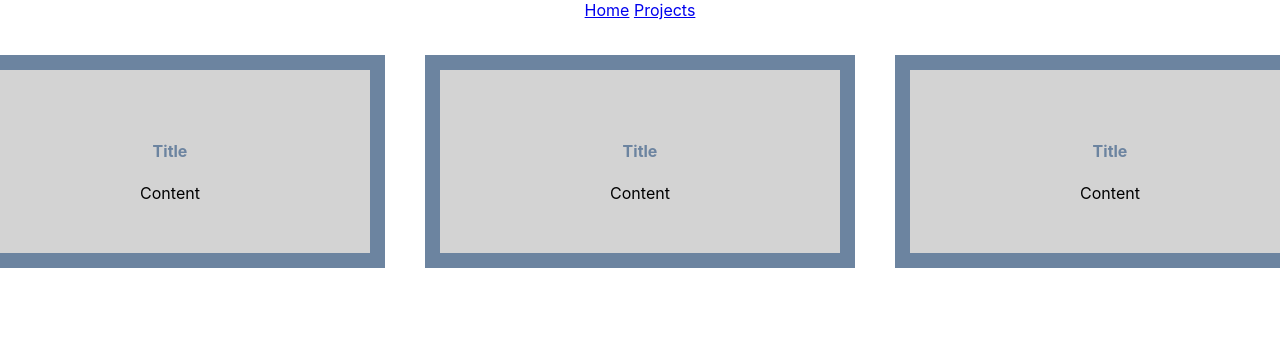
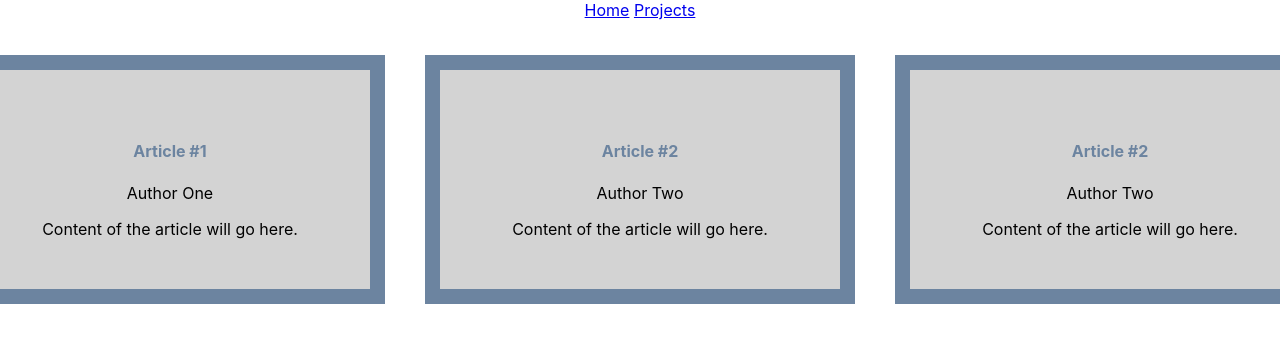
Before and after one commit to r4z4/azure-static, a React (Create React App) app: page /articles in a window 1280 px wide. Shown: the top 342 px of the page. Built offline with nearby package versions, Linux system fonts and the light colour scheme.

Commit message:
json file and typed articles etc

```diff
--- /dev/null
+++ b/src/articles.json
@@ -0,0 +1,14 @@
+{
+    "1": {
+      "title": "Article #1",
+      "date": "05/11/2023",
+      "author": "Author One",
+      "body": "Content of the article will go here."
+    },
+    "2": {
+      "title": "Article #2",
+      "date": "05/11/2023",
+      "author": "Author Two",
+      "body": "Content of the article will go here."
+    }
+  }
--- a/src/components/Article.tsx
+++ b/src/components/Article.tsx
@@ -1,16 +1,31 @@
 import React from 'react';
+import articles from '../articles.json'
 
 interface ArticleProps {
-  active?: boolean;
+  id: number;
 }
 
-function Article({ active = false }: ArticleProps) {
+interface TypedArticles {
+    [index: string]: TypedArticle;
+}
+
+interface TypedArticle {
+    title: string
+    author: string
+    date: string
+    body: string
+}
+
+const typedArticles: TypedArticles = articles
+
+function Article({ id }: ArticleProps) {
   return (
     <div className={'article-container'}>
-      <h4 className={'article-title'}>Title</h4>
+      <h4 className={'article-title'}>{typedArticles[String(id)].title}</h4>
+      <p>{typedArticles[String(id)].author}</p>
       <div className={'article-body'}>
         <span className={'byline'}>
-          Content
+            {typedArticles[String(id)].body}
         </span>
       </div>
     </div>
--- a/src/components/ArticleHome.tsx
+++ b/src/components/ArticleHome.tsx
@@ -14,9 +14,9 @@ function ArticleHome({ active = false }: ArticleHomeProps) {
           <a href="/projects">Projects</a>
         </nav>
         <div className={'article-grid-container'}>
-          <Article />
-          <Article />
-          <Article />
+          <Article id={1} />
+          <Article id={2} />
+          <Article id={2} />
         </div>
     </div>
   );
--- a/src/components/Project.tsx
+++ b/src/components/Project.tsx
@@ -1,13 +1,13 @@
 import React from 'react';
 
 interface ProjectProps {
-  active?: boolean;
+  id: number;
 }
 
-function Project({ active = false }: ProjectProps) {
+function Project({ id }: ProjectProps) {
   return (
     <div className={'project-container'}>
-      <h4 className={'project-title'}>Elm App #1</h4>
+      <h4 className={'project-title'}>Elm App #{id}</h4>
       <div className={'project-body'}>
         <p>Description of the app etc...</p>
       </div>
--- a/src/components/ProjectHome.tsx
+++ b/src/components/ProjectHome.tsx
@@ -14,9 +14,9 @@ function ProjectHome({ active = false }: ProjectHomeProps) {
           <a href="/articles">Articles</a>
         </nav>
         <div className={'article-grid-container'}>
-          <Project />
-          <Project />
-          <Project />
+          <Project id={1} />
+          <Project id={2} />
+          <Project id={3}  />
         </div>
     </div>
   );
```
